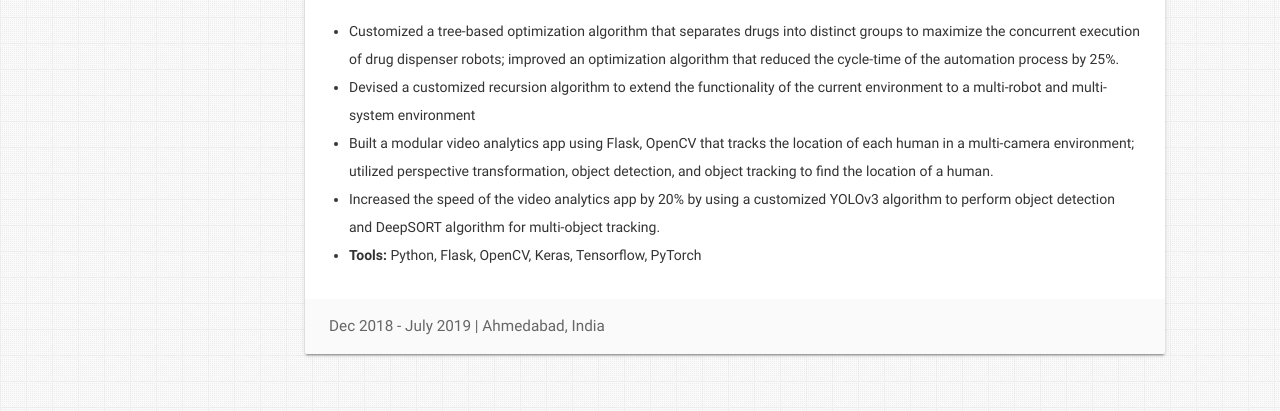
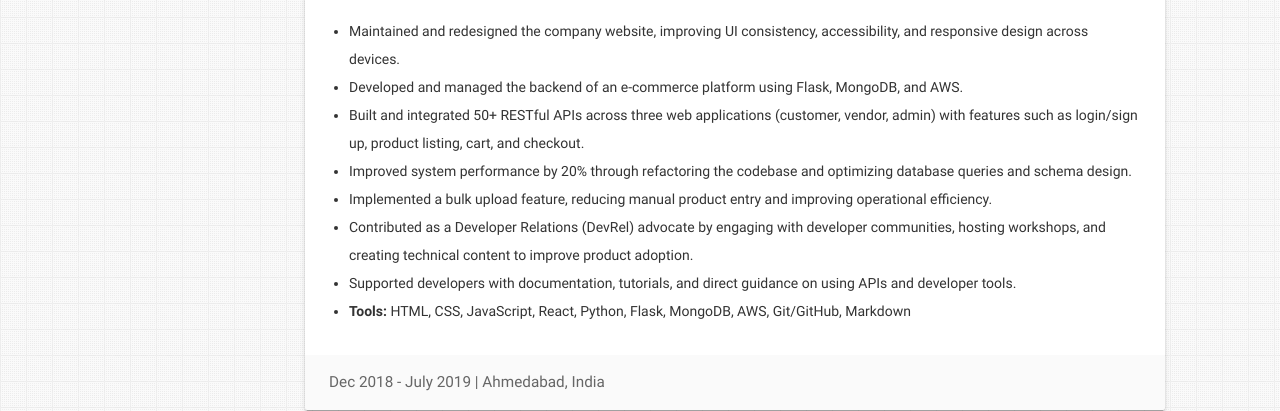
Before and after one commit to Web3-baddie/Janet, a plain HTML site: page index.html in a window 1280 px wide. Shown: the part 2401-2812 px from the top of the page. Drawn offline with nearby package versions, Linux system fonts and the light colour scheme.

Commit message:
Update index.html

```diff
--- a/index.html
+++ b/index.html
@@ -367,22 +367,30 @@ My goal is to build scalable applications that not only solve real-world problem
             <div class="role brown-text text-darken-2">Programmer Analyst</div>
             <ul>
            <li>
-                Customized a tree-based optimization algorithm that separates drugs into distinct groups to maximize the concurrent execution of drug
-dispenser robots; improved an optimization algorithm that reduced the cycle-time of the automation process by 25%.
+  Maintained and redesigned the company website, improving UI consistency, accessibility, and responsive design across devices.
 </li>
 <li>
-                Devised a customized recursion algorithm to extend the functionality of the current environment to a multi-robot and multi-system
-environment
+  Developed and managed the backend of an e-commerce platform using Flask, MongoDB, and AWS.
 </li>
 <li>
-                Built a modular video analytics app using Flask, OpenCV that tracks the location of each human in a multi-camera environment;
-utilized perspective transformation, object detection, and object tracking to find the location of a human.
+  Built and integrated 50+ RESTful APIs across three web applications (customer, vendor, admin) with features such as login/sign up, product listing, cart, and checkout.
 </li>
-              <li>Increased the speed of the video analytics app by 20% by using a customized YOLOv3 algorithm to perform object detection and
-                DeepSORT algorithm for multi-object tracking.</li>
 <li>
-                <b>Tools:</b> Python, Flask, OpenCV, Keras, Tensorflow, PyTorch
+  Improved system performance by 20% through refactoring the codebase and optimizing database queries and schema design.
 </li>
+<li>
+  Implemented a bulk upload feature, reducing manual product entry and improving operational efficiency.
+</li>
+<li>
+  Contributed as a Developer Relations (DevRel) advocate by engaging with developer communities, hosting workshops, and creating technical content to improve product adoption.
+</li>
+<li>
+  Supported developers with documentation, tutorials, and direct guidance on using APIs and developer tools.
+</li>
+<li>
+  <b>Tools:</b> HTML, CSS, JavaScript, React, Python, Flask, MongoDB, AWS, Git/GitHub, Markdown
+</li>
+
             </ul>
           </div>
           <div class="card-action">
```
Lines whose indentation alone changed are shown as unchanged.
